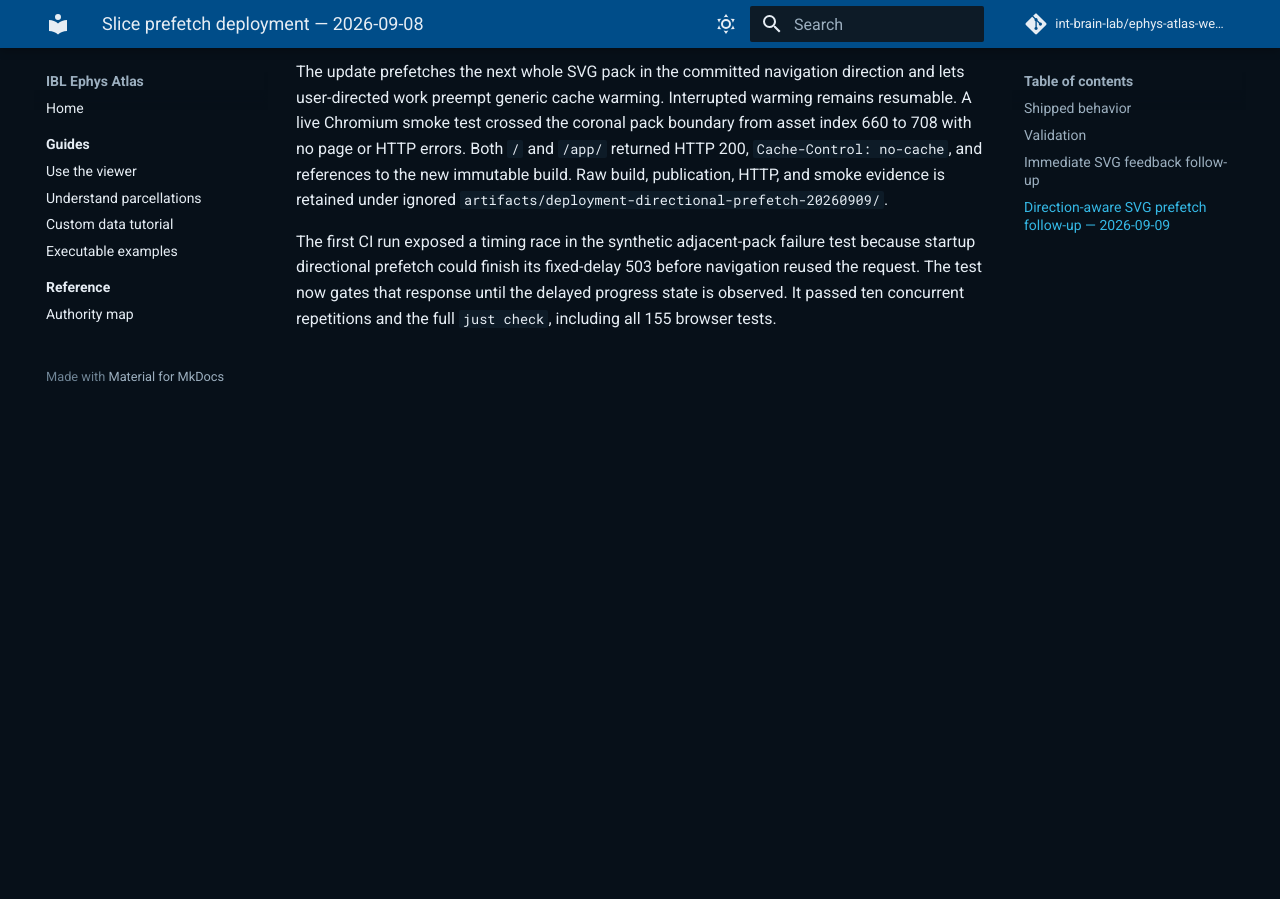
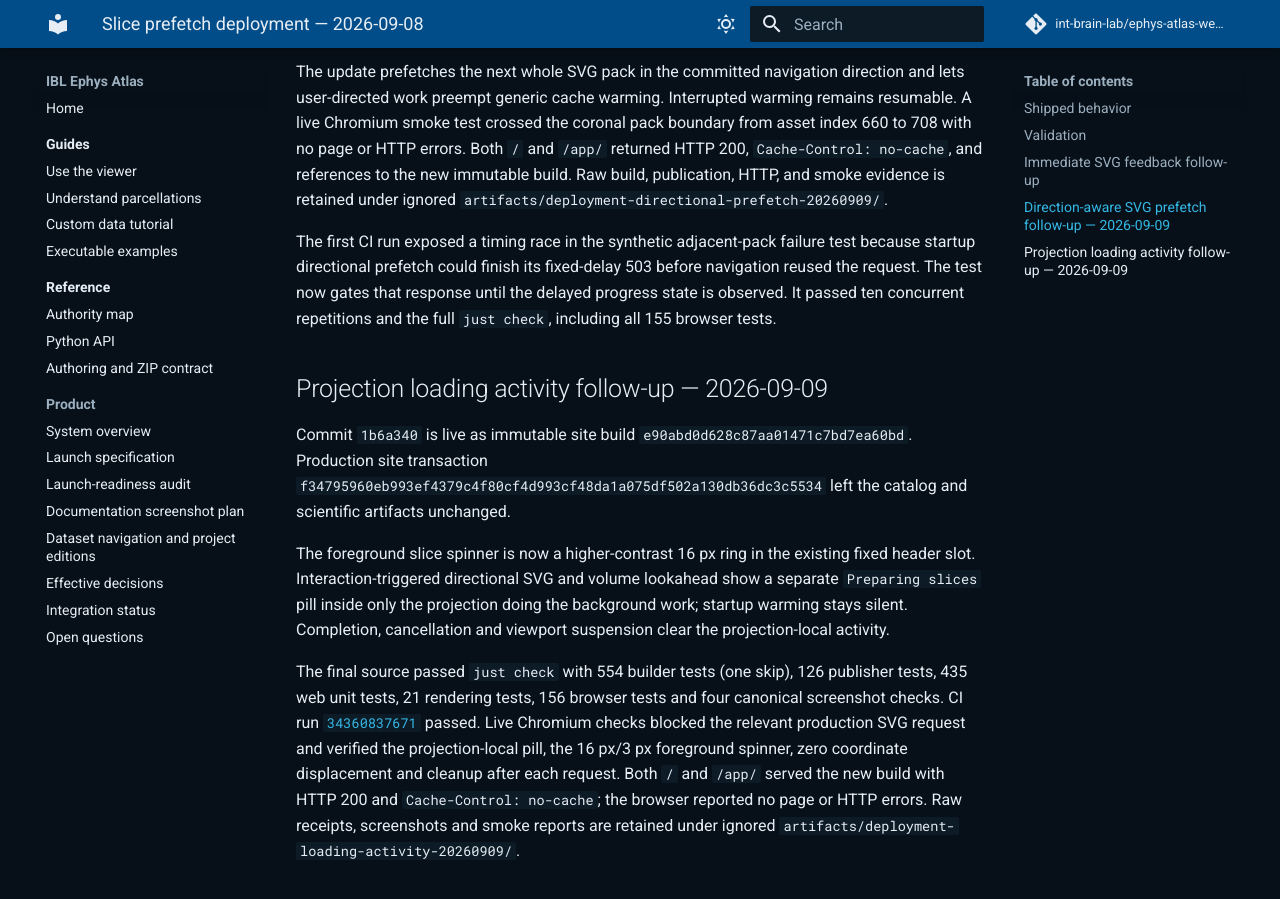
Before and after one commit to int-brain-lab/ephys-atlas-web-v2, an MkDocs documentation site: the page built from docs/publishing/PREFETCH_DEPLOYMENT_20260908.md, in a window 1280 px wide and 900 px high, scrolled down 1876 px. Built offline with MkDocs 1.6.1 and Material for MkDocs 9.7.7, drawn with Linux system fonts in a browser that asks for light colours; comment, search, counter and statistics services are not loaded; before the commit the page ends 2276 px from its top, so only the background shows below that.

Commit message:
Record projection activity deployment

```diff
--- a/docs/publishing/PREFETCH_DEPLOYMENT_20260908.md
+++ b/docs/publishing/PREFETCH_DEPLOYMENT_20260908.md
@@ -88,3 +88,27 @@
 before navigation reused the request. The test now gates that response until
 the delayed progress state is observed. It passed ten concurrent repetitions
 and the full `just check`, including all 155 browser tests.
+
+## Projection loading activity follow-up — 2026-09-09
+
+Commit `1b6a340` is live as immutable site build
+`e90abd0d628c87aa01471c7bd7ea60bd`. Production site transaction
+`f34795960eb993ef4379c4f80cf4d993cf48da1a075df502a130db36dc3c5534`
+left the catalog and scientific artifacts unchanged.
+
+The foreground slice spinner is now a higher-contrast 16 px ring in the
+existing fixed header slot. Interaction-triggered directional SVG and volume
+lookahead show a separate `Preparing slices` pill inside only the projection
+doing the background work; startup warming stays silent. Completion,
+cancellation and viewport suspension clear the projection-local activity.
+
+The final source passed `just check` with 554 builder tests (one skip), 126
+publisher tests, 435 web unit tests, 21 rendering tests, 156 browser tests and
+four canonical screenshot checks. CI run
+[`34360837671`](https://github.com/int-brain-lab/ephys-atlas-web-v2/actions/runs/34360837671)
+passed. Live Chromium checks blocked the relevant production SVG request and
+verified the projection-local pill, the 16 px/3 px foreground spinner, zero
+coordinate displacement and cleanup after each request. Both `/` and `/app/`
+served the new build with HTTP 200 and `Cache-Control: no-cache`; the browser
+reported no page or HTTP errors. Raw receipts, screenshots and smoke reports
+are retained under ignored `artifacts/deployment-loading-activity-20260909/`.
```
